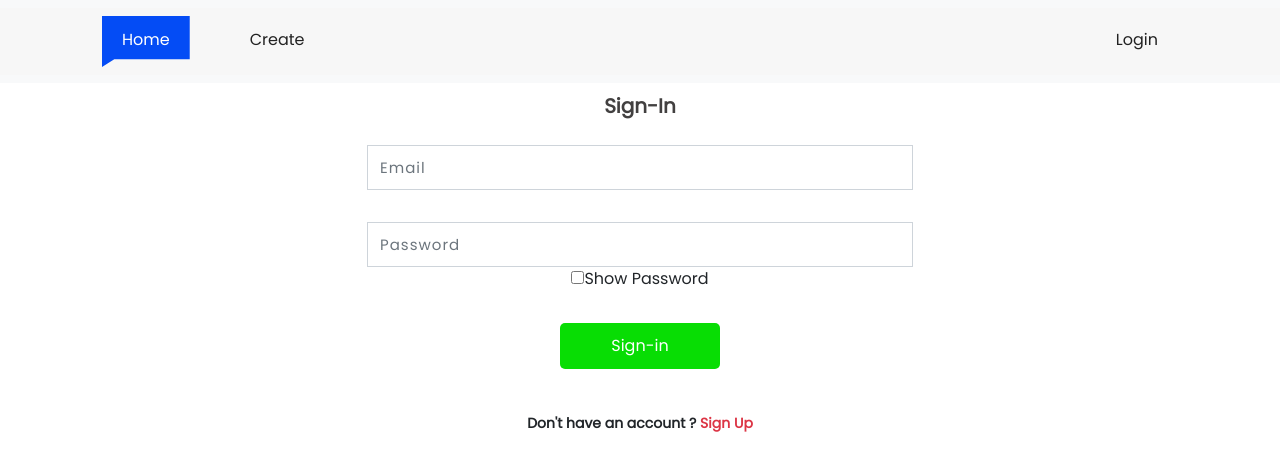
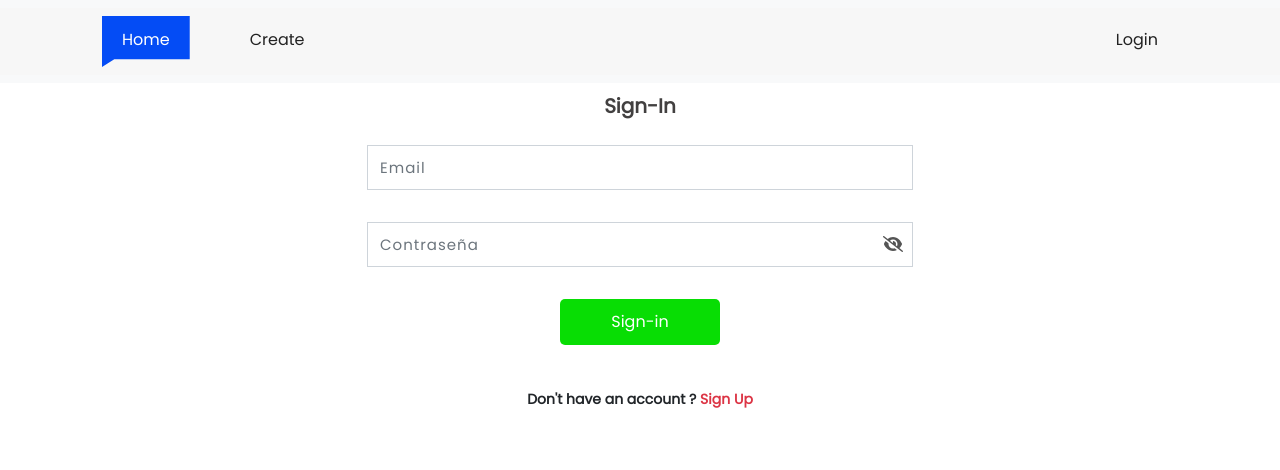
Before and after one commit to Ova248/crud-role, a React (Create React App) app: page /auth/sign-in in a window 1280 px wide. Shown: the top 470 px of the page. Built offline with nearby package versions, Linux system fonts and the light colour scheme; no server answers.

Commit message:
Show Password updated

```diff
--- a/package.json
+++ b/package.json
@@ -3,6 +3,9 @@
   "version": "0.1.0",
   "private": true,
   "dependencies": {
+    "@fortawesome/fontawesome-svg-core": "^6.5.1",
+    "@fortawesome/free-solid-svg-icons": "^6.5.1",
+    "@fortawesome/react-fontawesome": "^0.2.0",
     "@pathofdev/react-tag-input": "^1.0.7",
     "@testing-library/jest-dom": "^5.17.0",
     "@testing-library/react": "^13.4.0",
--- /dev/null
+++ b/src/assets/styles/ShowPassword.css
@@ -0,0 +1,12 @@
+.password-toggle-container {
+    position: relative;
+  }
+
+  .password-toggle-icon {
+    position: absolute;
+    top: 50%;
+    right: 10px;
+    transform: translateY(-50%);
+    cursor: pointer;
+    color: #555;
+  }
--- a/src/features/signin/SignIn.js
+++ b/src/features/signin/SignIn.js
@@ -2,7 +2,10 @@ import { signInWithEmailAndPassword } from "firebase/auth";
 import React, { useState } from "react";
 import { toast } from "react-toastify";
 import { auth } from "../../firebase-config";
-import { useNavigate} from "react-router-dom";
+import { useNavigate } from "react-router-dom";
+import "../../assets/styles/ShowPassword.css";
+import { FontAwesomeIcon } from "@fortawesome/react-fontawesome";
+import { faEye, faEyeSlash } from "@fortawesome/free-solid-svg-icons";
 
 export const Login = ({ setActive }) => {
   const [email, setEmail] = useState("");
@@ -15,7 +18,11 @@ export const Login = ({ setActive }) => {
     e.preventDefault();
     if (email && password) {
       try {
-        const { user } = await signInWithEmailAndPassword(auth, email, password);
+        const { user } = await signInWithEmailAndPassword(
+          auth,
+          email,
+          password
+        );
         console.log(user);
         setActive("home");
         navigate("/home");
@@ -54,23 +61,22 @@ export const Login = ({ setActive }) => {
                 />
               </div>
               <div className="col-12 py-3">
+                <div className="password-toggle-container">
                   <input
                     type={showPassword ? "text" : "password"}
                     className="form-control input-text-box"
-                  placeholder="Password"
+                    placeholder="Contraseña"
                     name="password"
                     value={password}
                     onChange={(e) => setPasword(e.target.value)}
                   />
-                <input
-                  type="checkbox"
-                  id="showPassword"
-                  checked={showPassword}
-                  onChange={() => setShowPassword(!showPassword)}
-                />
-                <label className="col-0" htmlFor="showPassword">
-                  Show Password
-                </label>
+                  <span
+                    className="password-toggle-icon"
+                    onClick={() => setShowPassword(!showPassword)}
+                  >
+                    <FontAwesomeIcon icon={showPassword ? faEye : faEyeSlash} />
+                  </span>
+                </div>
               </div>
               <div className="col-12 py-3 text-center">
                 <button className="btn btn-sign-in" type="submit">
--- a/src/features/signup/SignUp.js
+++ b/src/features/signup/SignUp.js
@@ -3,6 +3,9 @@ import React, { useState } from "react";
 import { toast } from "react-toastify";
 import { auth } from "../../firebase-config";
 import { useNavigate } from "react-router-dom";
+import "../../assets/styles/ShowPassword.css";
+import { FontAwesomeIcon } from "@fortawesome/react-fontawesome";
+import { faEye, faEyeSlash } from "@fortawesome/free-solid-svg-icons";
 
 export const Register = ({ setActive }) => {
   const [name, setName] = useState("");
@@ -78,23 +81,22 @@ export const Register = ({ setActive }) => {
                 />
               </div>
               <div className="col-12 py-3">
+                <div className="password-toggle-container">
                   <input
                     type={showPassword ? "text" : "password"}
                     className="form-control input-text-box"
-                  placeholder="Password"
+                    placeholder="Contraseña"
                     name="password"
                     value={password}
                     onChange={(e) => setPasword(e.target.value)}
                   />
-                <input
-                  type="checkbox"
-                  id="showPassword"
-                  checked={showPassword}
-                  onChange={() => setShowPassword(!showPassword)}
-                />
-                <label className="col-0" htmlFor="showPassword">
-                  Show Password
-                </label>
+                  <span
+                    className="password-toggle-icon"
+                    onClick={() => setShowPassword(!showPassword)}
+                  >
+                    <FontAwesomeIcon icon={showPassword ? faEye : faEyeSlash} />
+                  </span>
+                </div>
               </div>
               <div className="col-12 py-3 text-center">
                 <button className={"btn btn-sign-up"} type="submit">
```
Also changed, not shown: 1 other file (tests, documents, lock files or other folders). Lines whose indentation alone changed are shown as unchanged.
